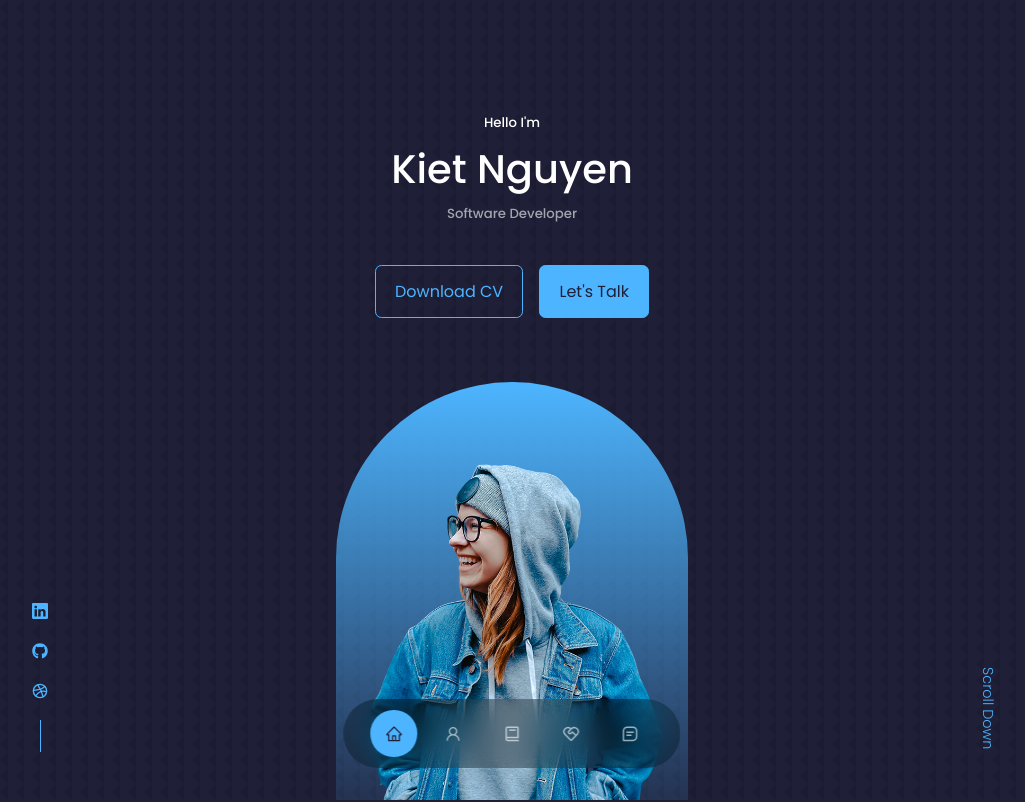
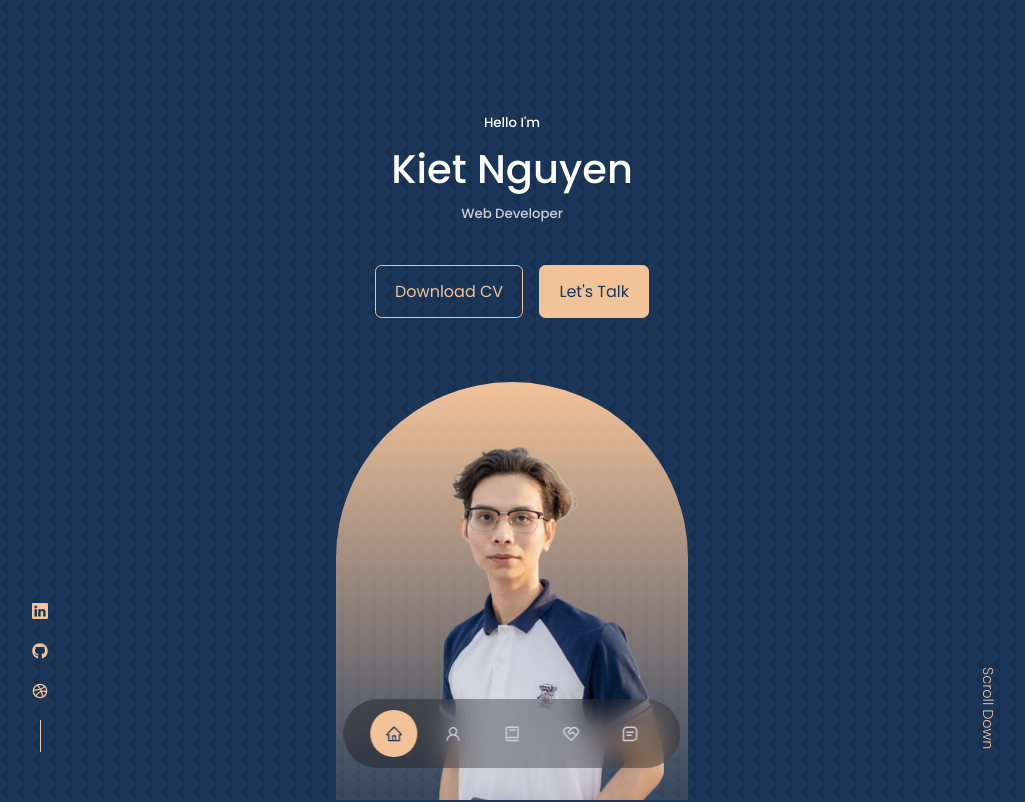
Before and after one commit to KAN19/nguyenkiet-portfolio, a React (Create React App) app: page / in a window 1280 px wide. Shown: the top 802 px of the page, without its empty margins (128-1153 px from the left). Built offline with nearby package versions, Linux system fonts and the light colour scheme.

Commit message:
add image

```diff
--- a/src/components/about/About.jsx
+++ b/src/components/about/About.jsx
@@ -1,6 +1,7 @@
 import React from "react";
 import "./about.css";
 import ME from "assets/me-about.jpg";
+import NguyenKiet from "assets/nguyenkiet.jpg";
 import { FaAward } from "react-icons/fa";
 import { FiUsers } from "react-icons/fi";
 import { VscFolder } from "react-icons/vsc";
@@ -13,7 +14,7 @@ function About() {
 			<div className="container about__container">
 				<div className="about__me">
 					<div className="about__me-image">
-						<img src={ME} alt="me" />
+						<img src={NguyenKiet} alt="me" />
 					</div>
 				</div>
 				<div className="about__content">
--- a/src/components/header/Header.jsx
+++ b/src/components/header/Header.jsx
@@ -3,6 +3,7 @@ import CTA from "./CTA";
 import "./header.css";
 import ME from "assets/me.png";
 import HeaderSocials from "./HeaderSocials";
+import NguyenKiet2 from "assets/nguyenkiet2.png";
 
 function Header() {
 	return (
@@ -10,12 +11,12 @@ function Header() {
 			<div className="container header__container">
 				<h5>Hello I'm</h5>
 				<h1>Kiet Nguyen</h1>
-				<h5 className="text-light">Software Developer</h5>
+				<h5 className="text-light">Web Developer</h5>
 				<CTA />
 				<HeaderSocials />
 
 				<div className="me">
-					<img src={ME} alt="me" />
+					<img src={NguyenKiet2} alt="me" />
 				</div>
 
 				<a href="#contact" className="scroll__down">
--- a/src/components/header/header.css
+++ b/src/components/header/header.css
@@ -46,7 +46,7 @@ header {
 	margin-top: 4rem;
 	border-radius: 12rem 12rem 0 0;
 	overflow: hidden;
-	padding: 5rem 1.5rem 1.5rem 1.5rem;
+	padding: 4rem 1.5rem 1.5rem 1.5rem;
 }
 
 /* =================== SCROLL DOWN =============== */
--- a/src/components/nav/Nav.jsx
+++ b/src/components/nav/Nav.jsx
@@ -31,9 +31,9 @@ function Nav() {
 				<BiBook />
 			</a>
 			<a
-				href="#services"
-				onClick={() => setActiveNav("#services")}
-				className={activeNav === "#services" ? "active" : ""}
+				href="#portfolio"
+				onClick={() => setActiveNav("#portfolio")}
+				className={activeNav === "#portfolio" ? "active" : ""}
 			>
 				<RiServiceLine />
 			</a>
--- a/src/index.css
+++ b/src/index.css
@@ -11,12 +11,19 @@
 }
 
 :root {
-	--color-bg: #1f1f38;
+	/* --color-bg: #1f1f38;
 	--color-bg-variant: #2c2c63;
 	--color-primary: #4db5ff;
 	--color-primary-variant: rgba(77, 181, 255, 0.4);
 	--color-white: #fff;
-	--color-light: rgba(255, 255, 255, 0.6);
+	--color-light: rgba(255, 255, 255, 0.6); */
+
+	--color-bg: #1c3659;
+	--color-bg-variant: #3365a6;
+	--color-primary: #f2c299;
+	--color-primary-variant: #bf988a;
+	--color-white: #fff;
+	--color-light: #cccfd9;
 
 	--transition: all 400ms ease;
 
```
Also changed, not shown: src/assets/nguyenkiet.jpg (added), src/assets/nguyenkiet2.png (added).
